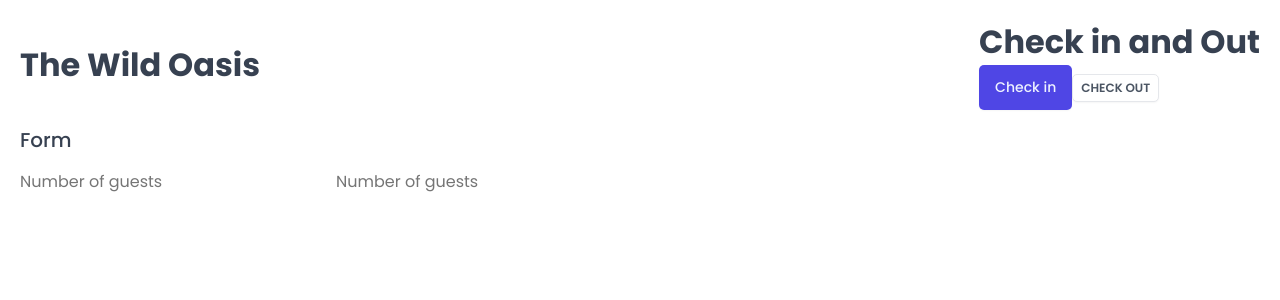
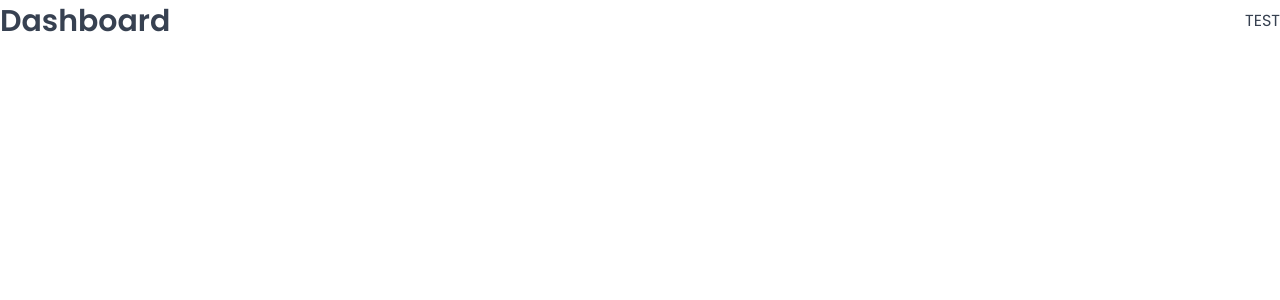
Before and after one commit to adelana107/Internal-Hotel-Management-App, a React (Vite) app: page /dashboard in a window 1280 px wide. Shown: the top 300 px of the page. Built offline with nearby package versions, Linux system fonts and the light colour scheme; a web font is replaced by a local one.

Commit message:
Setting Up Pages and Routes

```diff
--- a/package.json
+++ b/package.json
@@ -12,6 +12,7 @@
   "dependencies": {
     "react": "^18.2.0",
     "react-dom": "^18.2.0",
+    "react-router-dom": "^6.30.1",
     "styled-components": "^6.1.19"
   },
   "devDependencies": {
--- a/src/App.jsx
+++ b/src/App.jsx
@@ -1,45 +1,34 @@
-import styled from "styled-components";
+import { BrowserRouter, Route, Routes, Navigate } from "react-router-dom";
+import Dashboard from "./pages/Dashboard";
+import Bookings from "./pages/Bookings";
+import Cabins from "./pages/Cabins";
+import Users from "./pages/Users";
+import Settings from "./pages/Settings";
+import Account from "./pages/Account";
+import Login from "./pages/Login";
+import PageNotFound from "./pages/PageNotFound";
 import GlobalStyles from "./styles/GlobalStyles";
-import Button from "./ui/Button.jsx";
-import Input from "./ui/Input.jsx";
-import Heading from "./ui/Heading.jsx";
-import Row from "./ui/Row.jsx";
-
-const StyledApp = styled.div`
-  padding: 20px;
-`;
 
 function App() {
   return (
     <>
       <GlobalStyles />
-      <StyledApp>
-        <Row>
-          <Row type="horizontal">
-            <Heading type="h1">The Wild Oasis</Heading>
+      <BrowserRouter>
+        <Routes>
+          <Route index element={<Navigate replace to="dashboard" />} />
 
-            <div>
-              <Heading type="h2">Check in and Out </Heading>
+          <Route path="dashboard" element={<Dashboard />} />
+          <Route path="bookings" element={<Bookings />} />
+          <Route path="cabins" element={<Cabins />} />
 
-              <Button onClick={() => alert("check in")}>Check in</Button>
-              <Button
-                variation="secondary"
-                size="small"
-                onClick={() => alert("check out")}
-              >
-                Check out
-              </Button>
-            </div>
-          </Row>
-          <Row type="vertical">
-            <Heading as="h3">Form</Heading>
-            <form>
-              <Input type="number" placeholder="Number of guests" />
-              <Input type="number" placeholder="Number of guests" />
-            </form>
-          </Row>
-        </Row>
-      </StyledApp>
+          <Route path="users" element={<Users />} />
+
+          <Route path="settings" element={<Settings />} />
+          <Route path="account" element={<Account />} />
+          <Route path="login" element={<Login />} />
+          <Route path="*" element={<PageNotFound />} />
+        </Routes>
+      </BrowserRouter>
     </>
   );
 }
```
Also changed, not shown: 1 other file (tests, documents, lock files or other folders).
